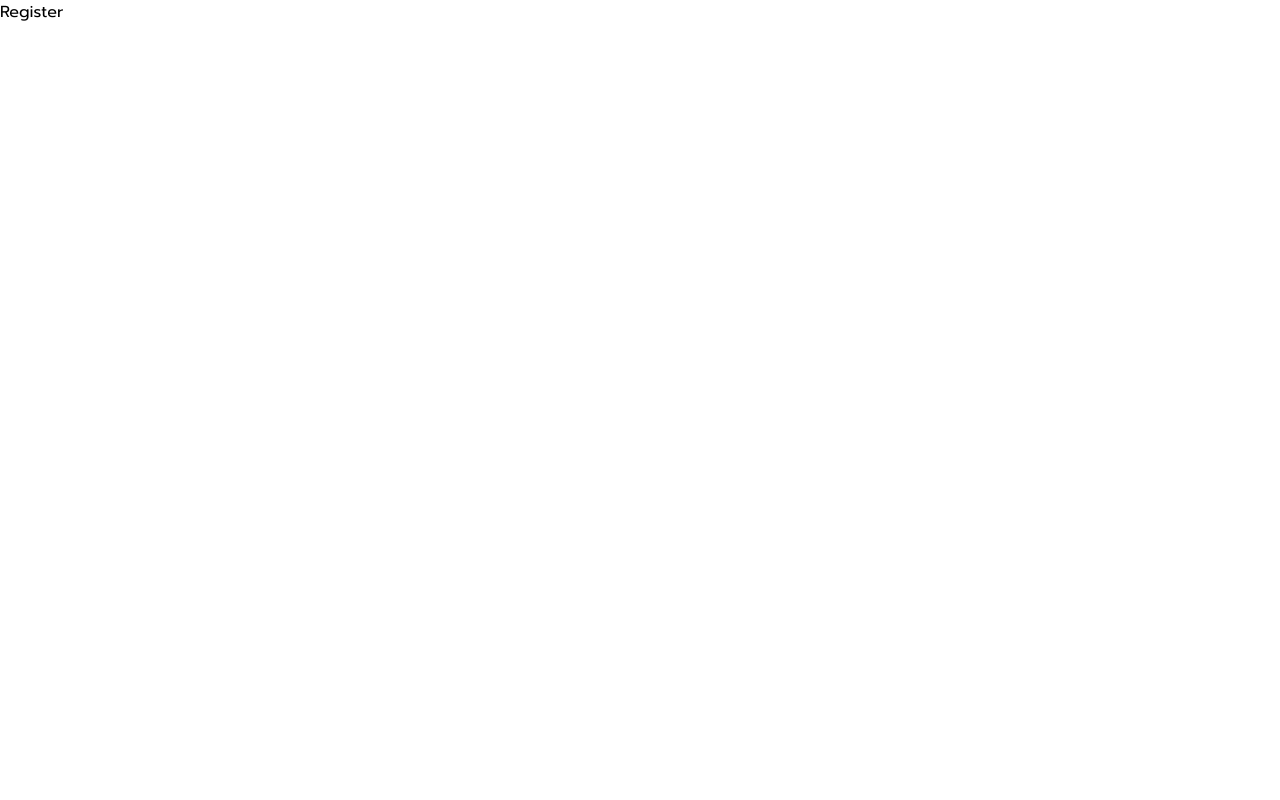
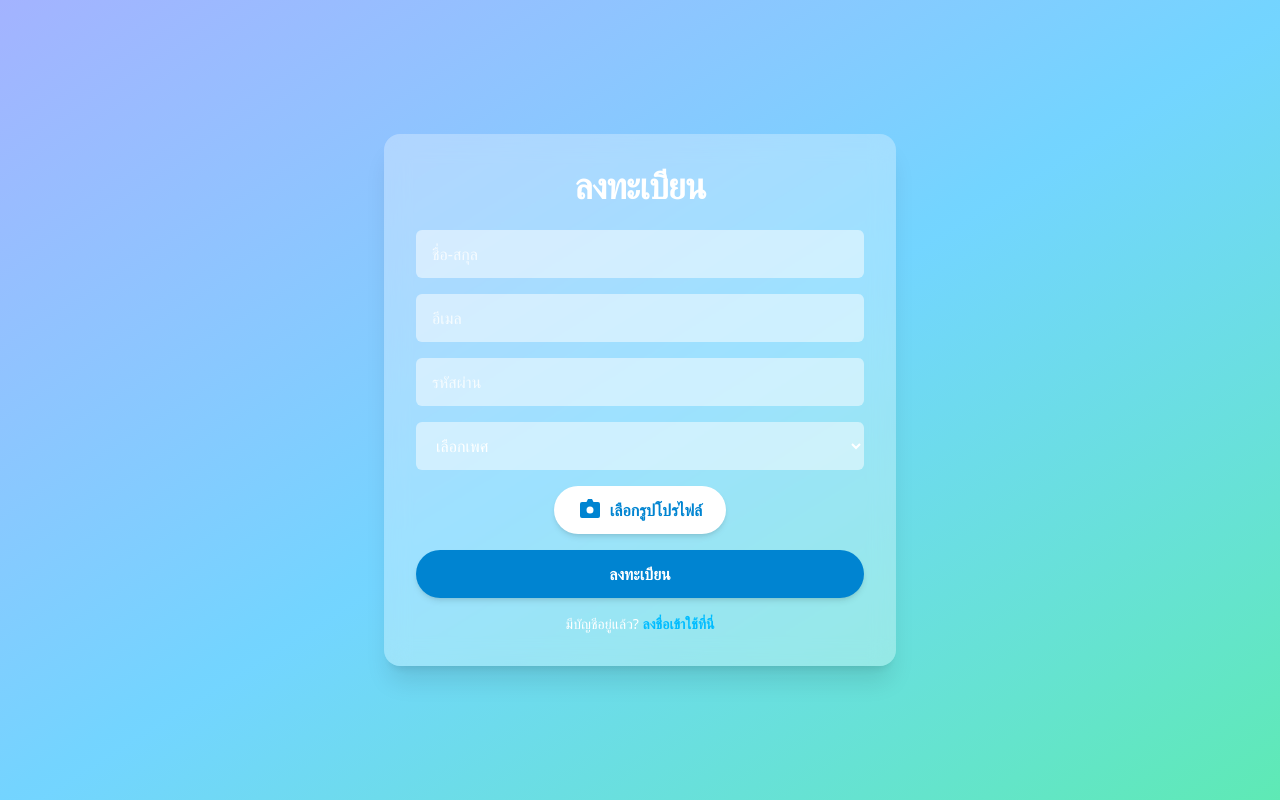
Before and after one commit to Dusit65/next-foodtracker-app, a Next.js app: page /register in a window 1280 px wide. Built offline with nearby package versions, Linux system fonts and the light colour scheme.

Commit message:
V0.1.1 UI update

```diff
--- a/app/register/page.tsx
+++ b/app/register/page.tsx
@@ -1,10 +1,89 @@
-import Image from "next/image";
+"use-client"
+import React, {  } from 'react';
 
-export default function Page() {
+/**
+ * A functional component for the registration page of the Food Tracker application.
+ *
+ * @returns {JSX.Element} The Register page component.
+ */
+const RegisterPage = () => {
+
+
+
+
   return (
-    <div className="">
-     <h1>Register</h1>
+    <main className="flex min-h-screen flex-col items-center justify-center bg-gradient-to-br from-indigo-300 via-sky-300 to-emerald-300 p-4 font-sans text-center text-white">
+      <div className="flex w-full max-w-lg flex-col items-center justify-center rounded-2xl bg-white/30 p-8 shadow-xl backdrop-blur-md">
+        <h1 className="mb-6 text-3xl font-extrabold tracking-tight text-white sm:text-4xl">
+          ลงทะเบียน
+        </h1>
+        <form  className="w-full space-y-4">
+          <input
+            type="text"
+            placeholder="ชื่อ-สกุล"
+            // value={fullName}
+            // onChange={(e) => setFullName(e.target.value)}
+            className="w-full rounded-md border-0 bg-white/50 px-4 py-3 font-medium text-white placeholder-white/80 transition duration-300 focus:outline-none focus:ring-2 focus:ring-sky-500"
+          />
+          <input
+            type="email"
+            placeholder="อีเมล"
+            // value={email}
+            // onChange={(e) => setEmail(e.target.value)}
+            className="w-full rounded-md border-0 bg-white/50 px-4 py-3 font-medium text-white placeholder-white/80 transition duration-300 focus:outline-none focus:ring-2 focus:ring-sky-500"
+          />
+          <input
+            type="password"
+            placeholder="รหัสผ่าน"
+            // value={password}
+            // onChange={(e) => setPassword(e.target.value)}
+            className="w-full rounded-md border-0 bg-white/50 px-4 py-3 font-medium text-white placeholder-white/80 transition duration-300 focus:outline-none focus:ring-2 focus:ring-sky-500"
+          />
+          <select
+            // value={gender}
+            // onChange={(e) => setGender(e.target.value)}
+            className="w-full rounded-md border-0 bg-white/50 px-4 py-3 font-medium text-white placeholder-white/80 transition duration-300 focus:outline-none focus:ring-2 focus:ring-sky-500"
+          >
+            <option value="">เลือกเพศ</option>
+            <option value="male">ชาย</option>
+            <option value="female">หญิง</option>
+            <option value="other">อื่นๆ</option>
+          </select>
 
-    </div>
+          {/* {imagePreview && (
+            <div className="my-4 flex justify-center">
+              <img src={imagePreview} alt="Profile Preview" className="h-28 w-28 rounded-full border-4 border-white object-cover shadow-lg" />
+            </div>
+          )} */}
+
+          <div className="flex w-full items-center justify-center">
+            <label htmlFor="file-upload" className="cursor-pointer">
+              {/* เปลี่ยน span ข้อความเป็น icon SVG และข้อความ */}
+              <span className="block w-full transform rounded-full bg-white px-6 py-3 font-semibold text-sky-600 shadow-md transition duration-300 ease-in-out hover:scale-105 hover:bg-sky-50 flex items-center justify-center">
+                {/* SVG icon for camera */}
+                <svg xmlns="http://www.w3.org/2000/svg" viewBox="0 0 24 24" fill="currentColor" className="mr-2 h-6 w-6">
+                  <path d="M4 4h4.5l1.5-3h4l1.5 3H20a2 2 0 012 2v12a2 2 0 01-2 2H4a2 2 0 01-2-2V6a2 2 0 012-2zm8 11.5a3.5 3.5 0 100-7 3.5 3.5 0 000 7z"/>
+                </svg>
+                <span>เลือกรูปโปรไฟล์</span>
+              </span>
+              <input id="file-upload" type="file" className="hidden" accept="image/*"  />
+            </label>
+          </div>
+
+          <button type="submit" className="w-full transform rounded-full bg-sky-600 px-8 py-3 font-semibold text-white shadow-md transition duration-300 ease-in-out hover:scale-105 hover:bg-sky-500">
+            ลงทะเบียน
+          </button>
+        </form>
+
+        <p className="mt-4 text-sm">
+          มีบัญชีอยู่แล้ว?{' '}
+          <a href="/login" className="font-semibold text-sky-400 hover:underline">
+            ลงชื่อเข้าใช้ที่นี่
+          </a>
+        </p>
+      </div>
+    </main>
   );
-}
+};
+
+export default RegisterPage;
```
